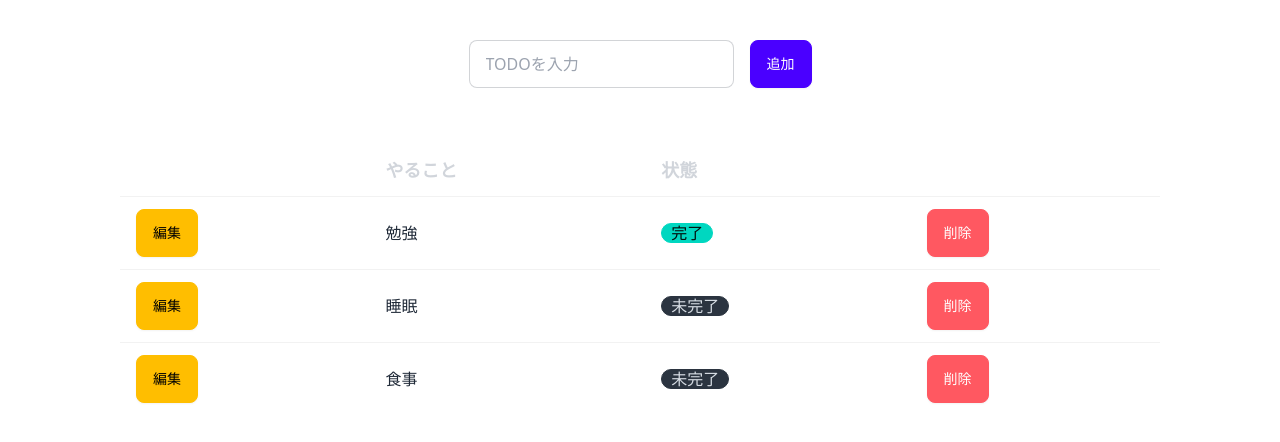
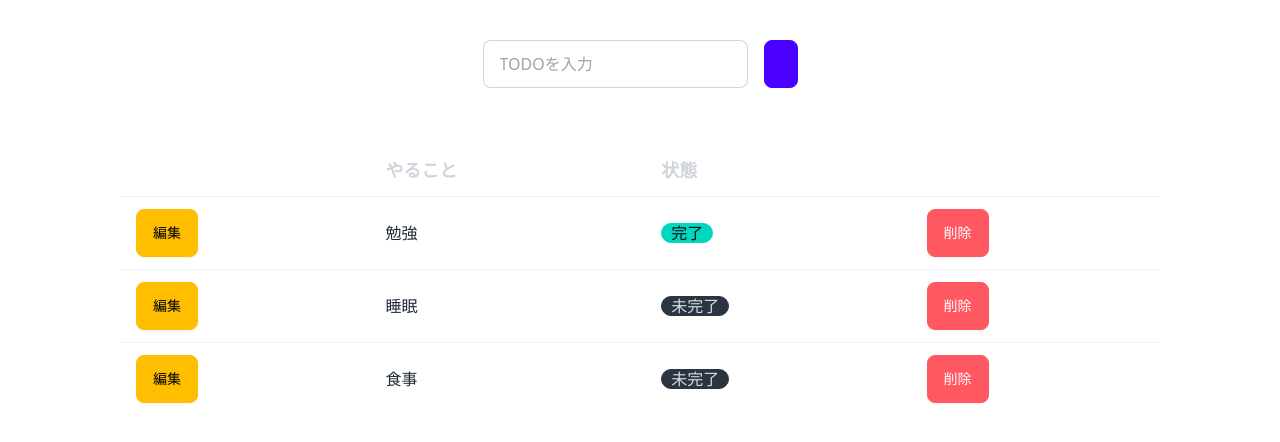
Before and after one commit to KazuhiroTakahashi96/Todo-MERN, a React (Vite) app in the folder frontend/: page / in a window 1280 px wide. Shown: the top 442 px of the page. Built offline with nearby package versions, Linux system fonts and the light colour scheme.

Commit message:
props修正

```diff
--- a/frontend/src/App.jsx
+++ b/frontend/src/App.jsx
@@ -42,8 +42,8 @@ function App() {
     <div className="h-screen w-screen flex flex-col items-center justify-center py-10 px-20">
       {/* <Toast message={"Hello World!!"} /> */}
       <div className="flex items-center justify-center gap-4">
-        <Input input={input} setInput={setInput} />
-        <Button text={"追加"} onClick={handleAddTodo} />
+        <Input input={input} setInput={setInput} placeholder={"TODOを入力"} />
+        <Button label={"追加"} onClick={handleAddTodo} />
       </div>
       <div className="h-full w-full mt-14 px-10 overflow-auto">
         <Table todos={todos} />
```
